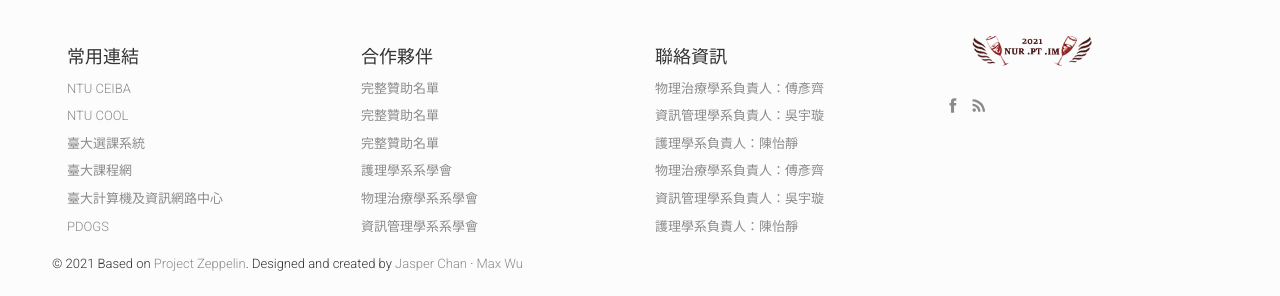
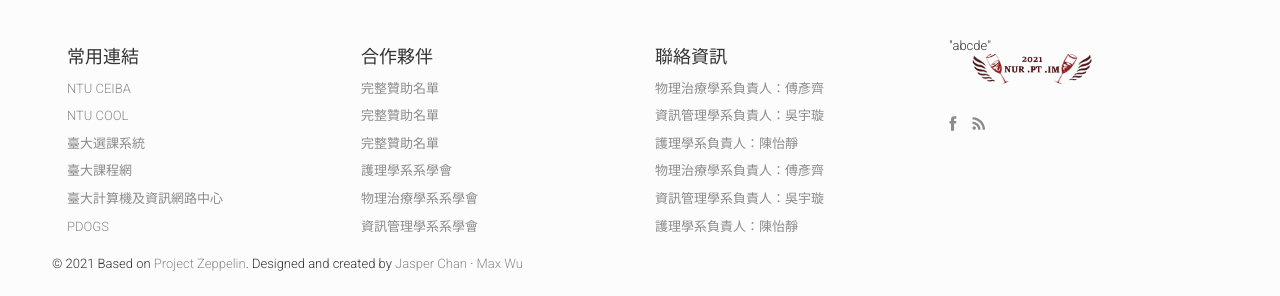
Before and after one commit to b09705045/Whose_Party, a Jekyll site: the page built from index.html, in a window 1280 px wide and 900 px high, scrolled down 3124 px, cut to the strip 604-900 px from the top of the window. Built offline with Jekyll 4.4.1, drawn with Linux system fonts in a browser that asks for light colours; nearby versions of some CDN libraries; comment, search, counter and statistics services are not loaded.

Commit message:
Minor update

```diff
--- a/_includes/footer.html
+++ b/_includes/footer.html
@@ -14,7 +14,7 @@
 		{% endfor %}
 	</div>
 	<div class="column">
-		<div class="col-xs-6 col-md-3">  </div>
+		<div class="col-xs-6 col-md-3"> "abcde" </div>
 		<div class="logo logo-footer logo-dark pull-left col-xs-6 col-md-3"></div>
 		<div class="col-xs-6 col-md-3">
 			<ul class="social-links">
```
